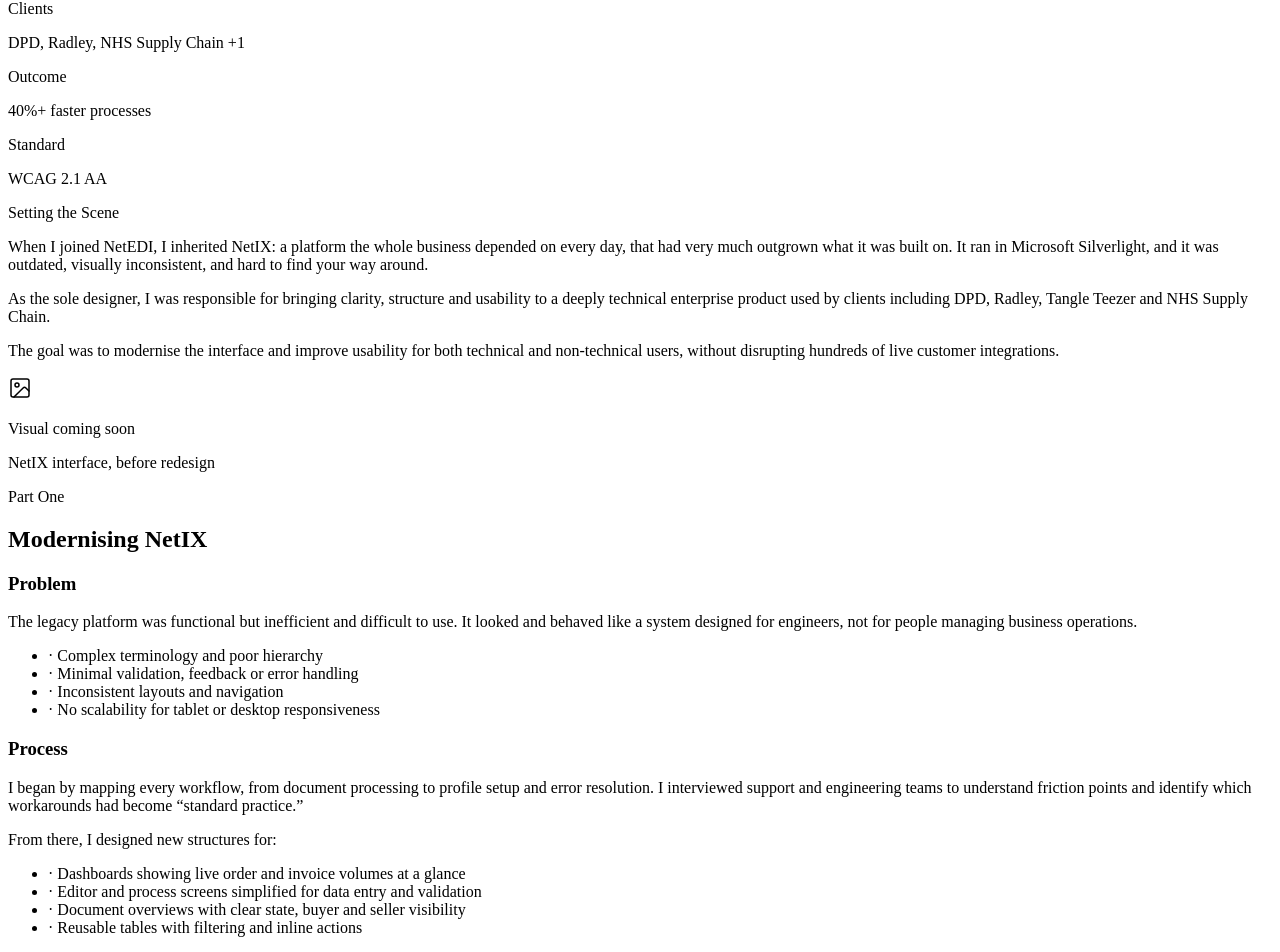
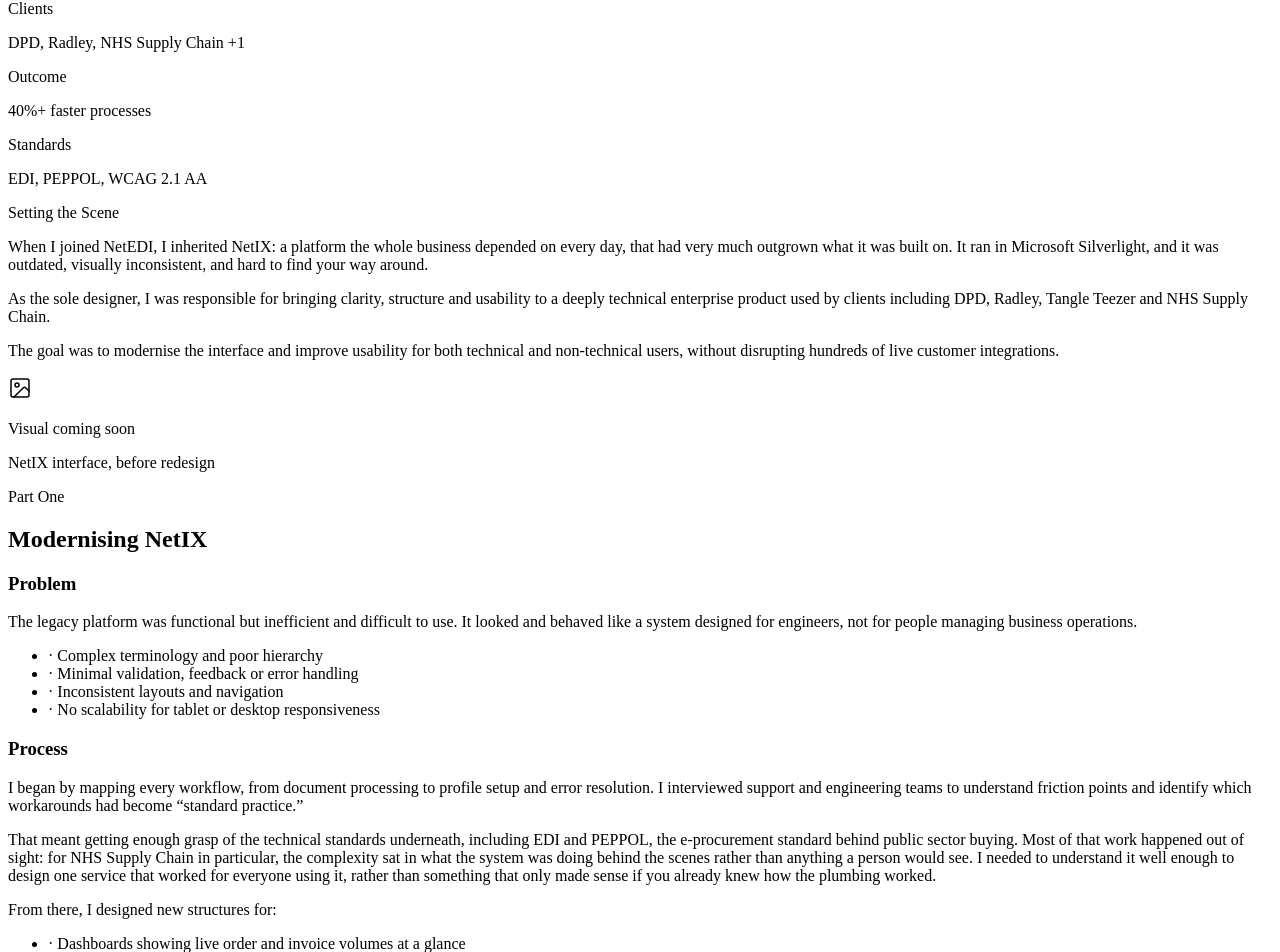
Before and after one commit to jadeparrish/portfolio, a Next.js app: page /work/netix in a window 1280 px wide. Shown: the part 239-1191 px from the top of the page. Built offline with nearby package versions, Linux system fonts and the light colour scheme.

Commit message:
Update page.js

```diff
--- a/app/work/netix/page.js
+++ b/app/work/netix/page.js
@@ -80,8 +80,8 @@ export default function NetIXCaseStudy() {
               <p className="text-sm font-medium text-[#A47864]">40%+ faster processes</p>
             </div>
             <div>
-              <p className="text-[10px] uppercase tracking-[0.15em] text-neutral-400 mb-1.5">Standard</p>
-              <p className="text-sm font-medium text-neutral-900">WCAG 2.1 AA</p>
+              <p className="text-[10px] uppercase tracking-[0.15em] text-neutral-400 mb-1.5">Standards</p>
+              <p className="text-sm font-medium text-neutral-900">EDI, PEPPOL, WCAG 2.1 AA</p>
             </div>
           </div>
         </section>
@@ -143,6 +143,16 @@ export default function NetIXCaseStudy() {
                 setup and error resolution. I interviewed support and engineering teams
                 to understand friction points and identify which workarounds had become
                 &ldquo;standard practice.&rdquo;
+              </p>
+              <p className="text-neutral-700 leading-relaxed mb-4">
+                That meant getting enough grasp of the technical standards underneath,
+                including EDI and PEPPOL, the e-procurement standard behind public sector
+                buying. Most of that work happened out of sight: for NHS Supply Chain in
+                particular, the complexity sat in what the system was doing behind the
+                scenes rather than anything a person would see. I needed to understand it
+                well enough to design one service that worked for everyone using it,
+                rather than something that only made sense if you already knew how the
+                plumbing worked.
               </p>
               <p className="text-neutral-700 leading-relaxed mb-4">
                 From there, I designed new structures for:
```
